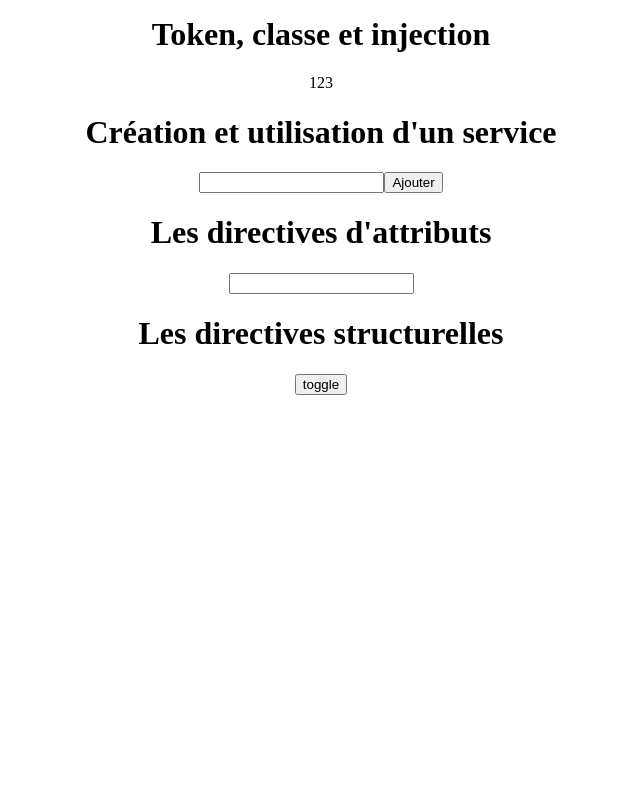
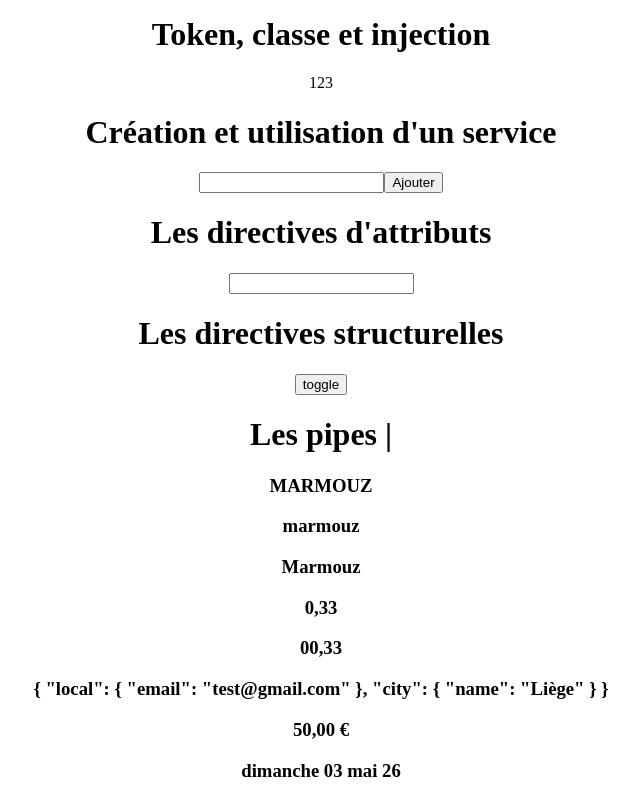
Before and after one commit to gtn-massart/Angular_course, an Angular app: page / in a window 1280 px wide. Shown: the part 2334-3134 px from the top of the page, without its empty margins (319-959 px from the left). Before the commit the page ends 2737 px from the top, so only its background shows below. Built offline with nearby package versions, Linux system fonts and the light colour scheme.

Commit message:
les pipes

```diff
--- a/src/app/app.config.ts
+++ b/src/app/app.config.ts
@@ -1,12 +1,17 @@
 import {
   ApplicationConfig,
   inject,
+  LOCALE_ID,
   provideBrowserGlobalErrorListeners,
   provideZonelessChangeDetection,
 } from '@angular/core';
+import { registerLocaleData } from '@angular/common';
+import fr from '@angular/common/locales/fr'
 import { routes } from './app.routes';
 import { MY_CONFIG_TOKEN, MyClass } from './shared/dummy';
 import { config } from 'rxjs';
+
+registerLocaleData(fr)
 
 export const appConfig: ApplicationConfig = {
   providers: [
@@ -21,5 +26,9 @@ export const appConfig: ApplicationConfig = {
       },
       deps: [MyClass],
     },
+    {
+      provide: LOCALE_ID,
+      useValue: 'fr-FR',
+    },
   ],
 };
--- a/src/app/app.html
+++ b/src/app/app.html
@@ -14,3 +14,4 @@
 <app-creation-utilisation-service />
 <app-les-directives />
 <app-les-directives-structurelles />
+<app-pipes />
--- /dev/null
+++ b/src/app/pipes.ts
@@ -0,0 +1,50 @@
+import {
+  CurrencyPipe,
+  DatePipe,
+  DecimalPipe,
+  JsonPipe,
+  LowerCasePipe,
+  TitleCasePipe,
+  UpperCasePipe,
+} from '@angular/common';
+import { Component } from '@angular/core';
+
+@Component({
+  selector: 'app-pipes',
+  imports: [UpperCasePipe, LowerCasePipe, TitleCasePipe, DecimalPipe, JsonPipe, CurrencyPipe, DatePipe],
+  template: `
+    <div>
+      <h1>Les pipes |</h1>
+      <h3>{{ name | uppercase }}</h3>
+      <h3>{{ name | uppercase | lowercase }}</h3>
+      <h3>{{ name | titlecase }}</h3>
+      <h3>{{ result | number: '1.0-2' }}</h3>
+      <h3>{{ result | number: '2.0-2' }}</h3>
+      <h3>{{ user | json }}</h3>
+      <!-- <pre>{{ user | json }}</pre> -->
+       <h3>{{ price | currency: 'EUR'}}</h3>
+       <h3>{{ today | date: 'EEEE dd MMMM yy'}}</h3>
+       <h3></h3>
+    </div>
+  `,
+  styles: `
+    div {
+      text-align: center;
+    }
+  `,
+})
+export class Pipes {
+  name = 'marmouz';
+  result = 1 / 3;
+  user = {
+    local: {
+      email: 'test@gmail.com',
+    },
+    city: {
+      name: 'Liège',
+    },
+  };
+  price = 50;
+  today = new Date();
+
+}
```
Also changed, not shown: src/app/app.ts (+5 -4 lines).
